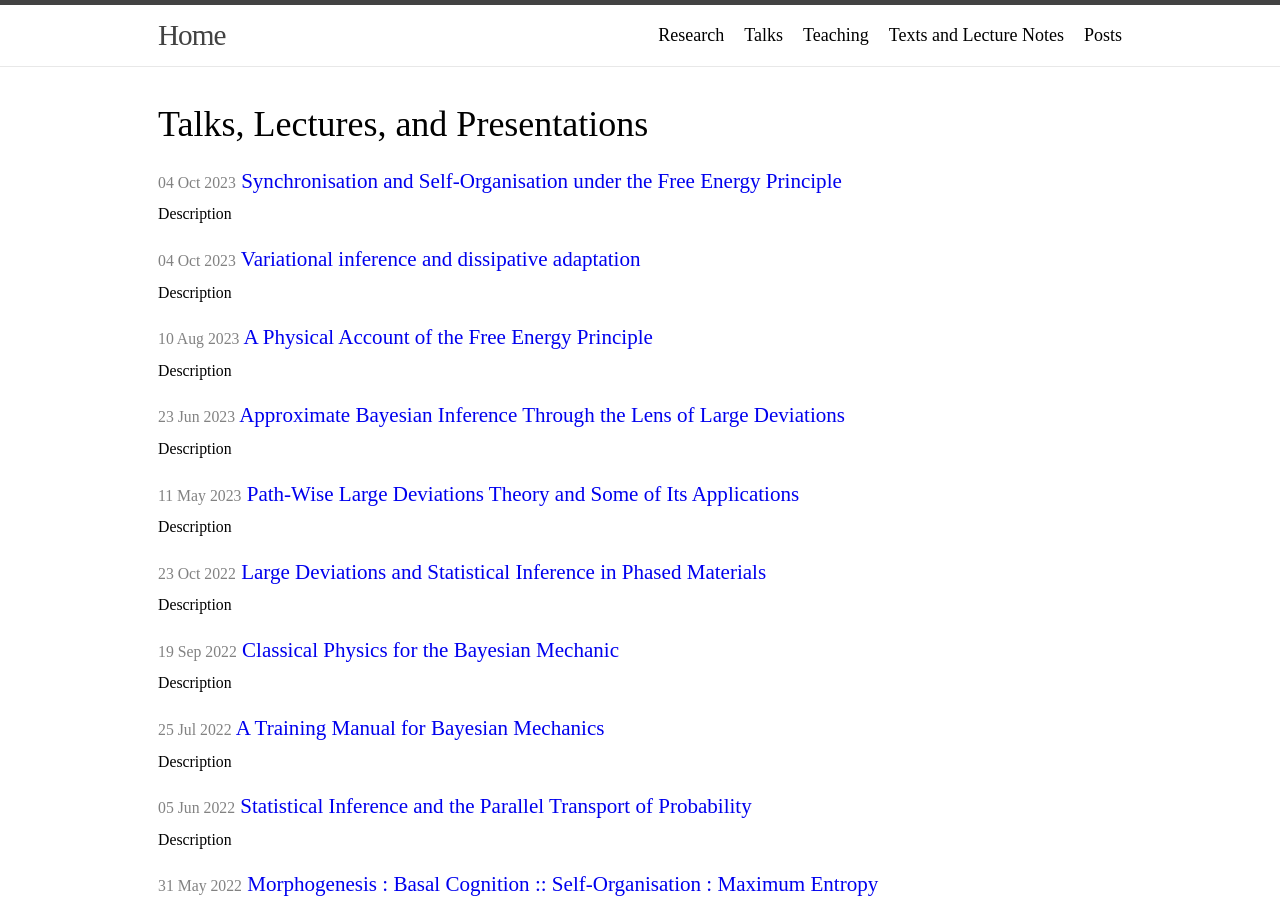
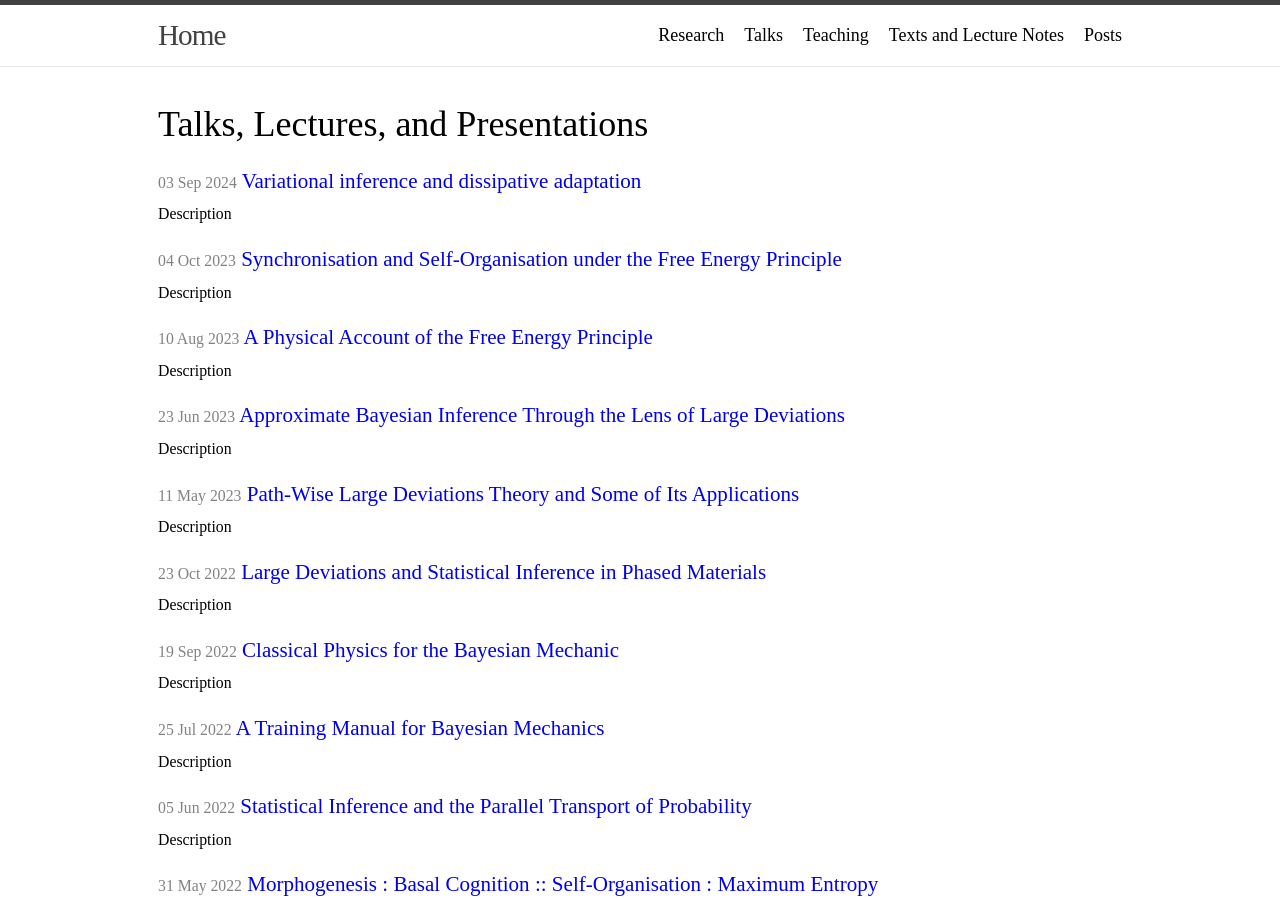
Before and after one commit to DARSakthi/DARSakthi.github.io, a Jekyll site: the page built from talks.html, in a window 1280 px wide and 900 px high. Built offline with Jekyll 4.4.1, drawn with Linux system fonts in a browser that asks for light colours.

Commit message:
Corrected date

```diff
--- a/_talks/css-24.markdown
+++ b/_talks/css-24.markdown
@@ -4,7 +4,7 @@ collection: talks
 type: "Invitation"
 layout: talks
 venue: "Conference on Complex Systems 2024"
-date: 2023-10-04
+date: 2024-09-03
 location: "Exeter, England, United Kingdom"
 ---
 
```
